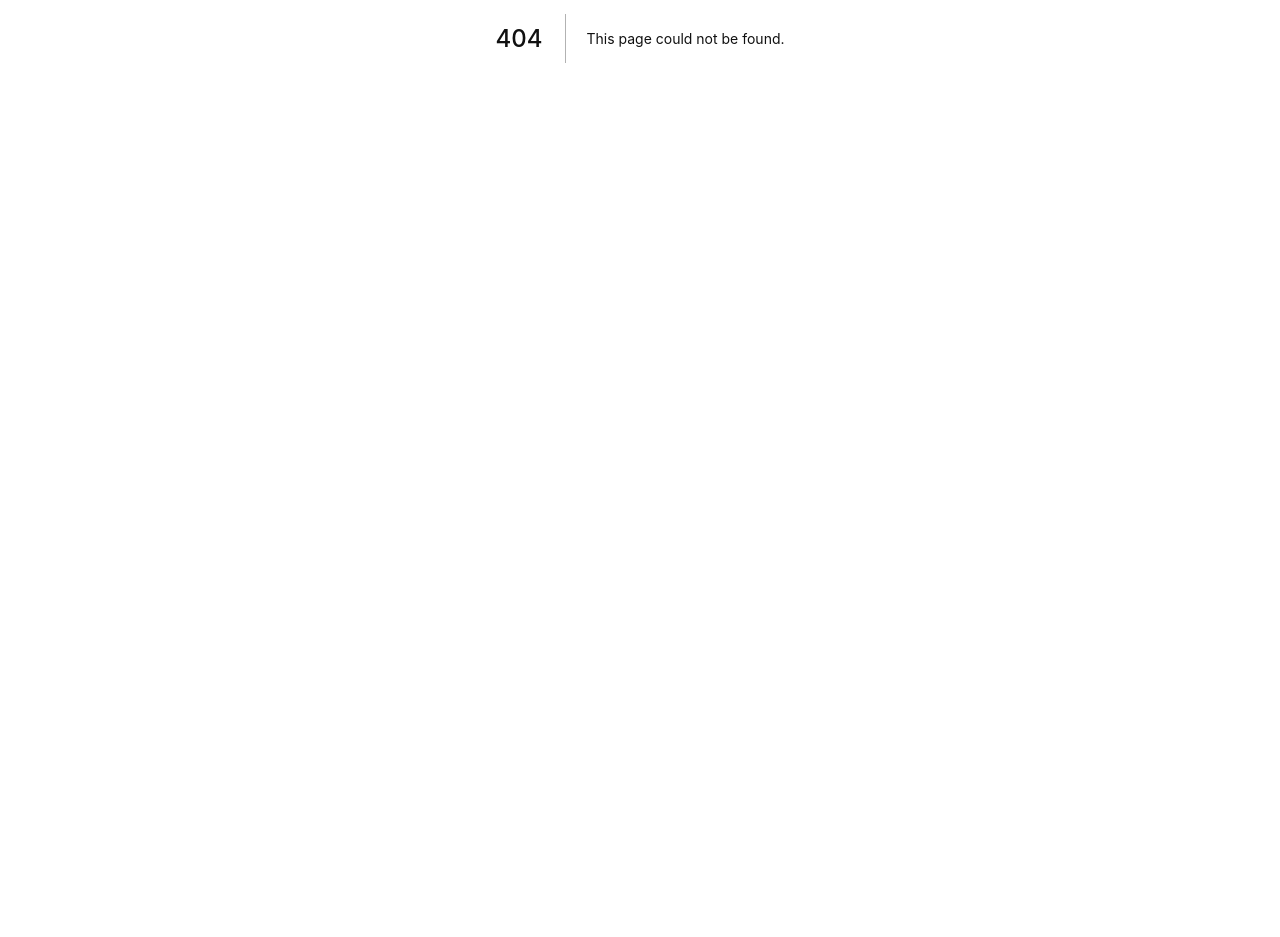
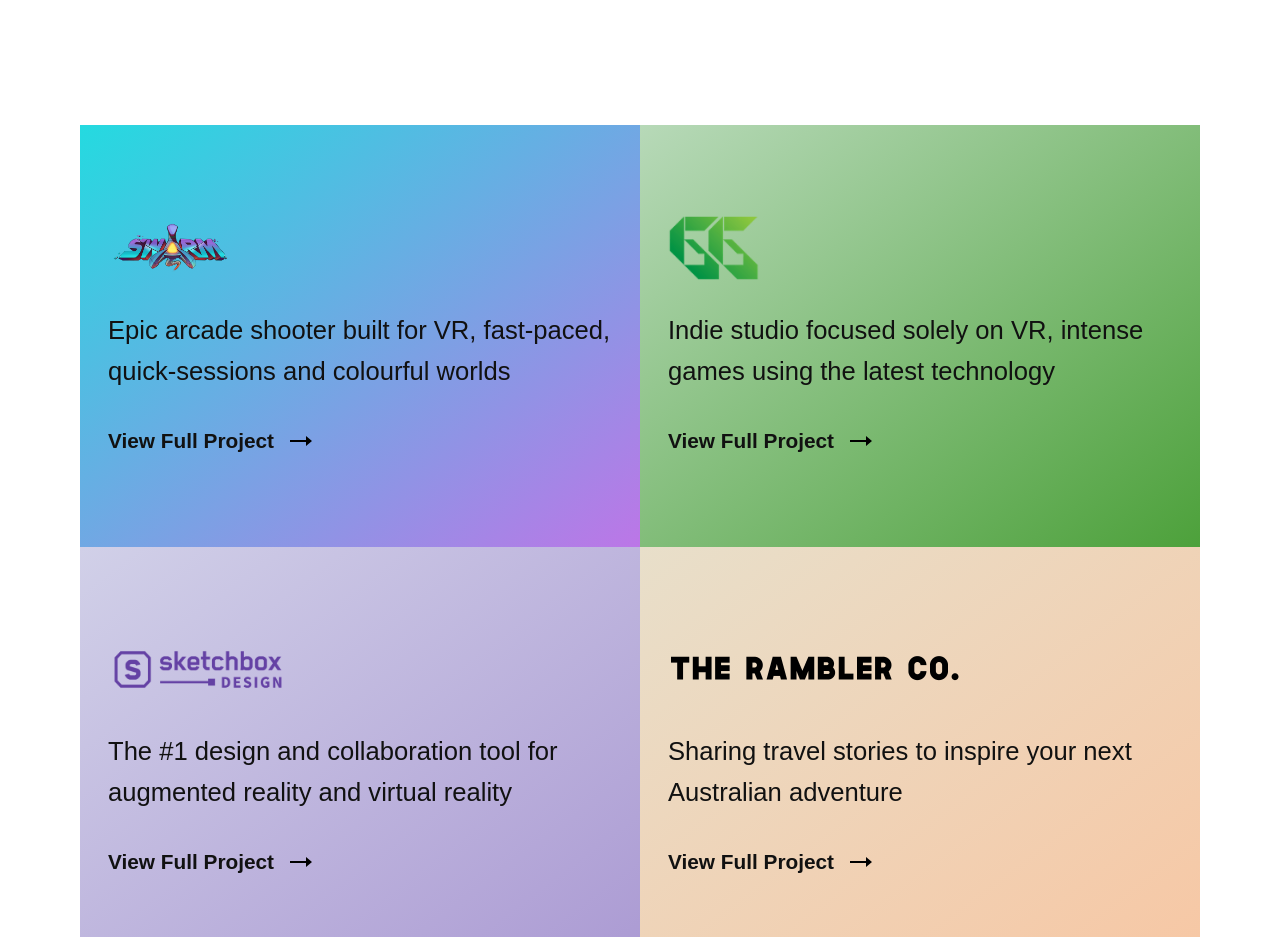
Before and after one commit to timkellytk/portfolio-v2, a Next.js app: page /portfolio in a window 1280 px wide. Before the commit this address had no page. Shown: the part 360-1297 px from the top of the page. Before the commit the page ends 800 px from the top, so only its background shows below. Built offline with nearby package versions, Linux system fonts and the light colour scheme.

Commit message:
Created Portfolio page without the odin project

```diff
--- /dev/null
+++ b/components/Portfolio/PortfolioComponent.module.css
@@ -0,0 +1,12 @@
+.Grid {
+  display: grid;
+  grid-auto-columns: 1fr;
+  grid-template-columns: 1fr 1fr;
+  grid-template-rows: auto;
+}
+
+@media (max-width: 1000px) {
+  .Grid {
+    grid-template-columns: 1fr;
+  }
+}
--- /dev/null
+++ b/components/Portfolio/PortfolioPreview/allPreviews.js
@@ -0,0 +1,68 @@
+import React from "react";
+
+export const EvolutionaryTutorsPreview = ({ PortfolioPreview }) => (
+  <PortfolioPreview
+    name="Evolutionary Tutors"
+    description="Private tutoring marketplace for primary school and high school
+              students"
+    logo="/assets/images/projects/evolutionary-tutors/evolutionary-logo.png"
+    link="/portfolio/evolutionary-tutors"
+    gradient1="#d3d3f9"
+    gradient2="#c8f4fc"
+  />
+);
+
+export const GreenskyGamesPreview = ({ PortfolioPreview }) => (
+  <PortfolioPreview
+    name="Greensky Games"
+    description="Indie studio focused solely on VR, intense games using the latest technology"
+    logo="/assets/images/projects/greensky-games/greensky-logo.png"
+    link="/portfolio/greensky-games"
+    gradient1="#b7d9b8"
+    gradient2="#4da13b"
+  />
+);
+
+export const SculptrVRPreview = ({ PortfolioPreview }) => (
+  <PortfolioPreview
+    name="SculptrVR"
+    description="Create brilliant new worlds in virtual reality and explore them with friends"
+    logo="/assets/images/projects/sculptrvr/sculptrvr-logo.png"
+    link="/portfolio/sculptrvr"
+    gradient1="#d1ecff"
+    gradient2="#98caec"
+  />
+);
+
+export const SketchboxDesignPreview = ({ PortfolioPreview }) => (
+  <PortfolioPreview
+    name="Sketchbox Design"
+    description="The #1 design and collaboration tool for augmented reality and virtual reality"
+    logo="/assets/images/projects/sketchbox-design/sketchbox-design-logo.png"
+    link="/portfolio/sketchbox-design"
+    gradient1="#d1d0e8"
+    gradient2="#ab9ad3"
+  />
+);
+
+export const SwarmPreview = ({ PortfolioPreview }) => (
+  <PortfolioPreview
+    name="Swarm"
+    description="Epic arcade shooter built for VR, fast-paced, quick-sessions and colourful worlds"
+    logo="/assets/images/projects/swarm/swarm-logo.png"
+    link="/portfolio/swarm"
+    gradient1="#24dae0"
+    gradient2="#bc76e7"
+  />
+);
+
+export const TheRamblerCoPreview = ({ PortfolioPreview }) => (
+  <PortfolioPreview
+    name="The Rambler Co"
+    description="Sharing travel stories to inspire your next Australian adventure"
+    logo="/assets/images/projects/the-rambler-co/rambler-logo.png"
+    link="/portfolio/the-rambler-co"
+    gradient1="#e8dfca"
+    gradient2="#f7c7a4"
+  />
+);
--- /dev/null
+++ b/components/Portfolio/PortfolioPreview/index.js
@@ -0,0 +1,34 @@
+import React from "react";
+import PropTypes from "prop-types";
+import Section from "../../util/Section";
+import LinkArrow from "../../util/LinkArrow";
+
+const PortfolioPreview = ({
+  gradient1,
+  gradient2,
+  logo,
+  name,
+  description,
+  link,
+}) => (
+  <Section gradient1={gradient1} gradient2={gradient2}>
+    <div>
+      <img src={logo} alt={`${name} logo`} height="65px" />
+      <p>{description}</p>
+      <LinkArrow link={link} internal>
+        View Full Project
+      </LinkArrow>
+    </div>
+  </Section>
+);
+
+PortfolioPreview.propTypes = {
+  name: PropTypes.string.isRequired,
+  description: PropTypes.string.isRequired,
+  logo: PropTypes.string.isRequired,
+  link: PropTypes.string.isRequired,
+  gradient1: PropTypes.string.isRequired,
+  gradient2: PropTypes.string.isRequired,
+};
+
+export default PortfolioPreview;
--- /dev/null
+++ b/components/Portfolio/index.js
@@ -0,0 +1,45 @@
+import React from "react";
+import BodyContent from "../util/BodyContent";
+import Animate from "../util/Animate";
+import ContentContainer from "../util/ContentContainer";
+import {
+  TheRamblerCoPreview,
+  EvolutionaryTutorsPreview,
+  SwarmPreview,
+  GreenskyGamesPreview,
+  SculptrVRPreview,
+  SketchboxDesignPreview,
+} from "./PortfolioPreview/allPreviews";
+import PortfolioPreview from "./PortfolioPreview";
+
+// import TheOdinProject from "./TheOdinProject/TheOdinProject";
+import style from "./PortfolioComponent.module.css";
+
+const PortfolioComponent = () => (
+  <BodyContent>
+    <Animate delayTitle>
+      <ContentContainer>
+        <h1>Web Development Portfolio</h1>
+        <p>
+          A collection of websites built for real-world clients and hobby
+          projects created with the latest technologies.
+        </p>
+      </ContentContainer>
+    </Animate>
+    <div className="margin">
+      <Animate delayContent>
+        <div className={style.Grid}>
+          <SwarmPreview PortfolioPreview={PortfolioPreview} />
+          <GreenskyGamesPreview PortfolioPreview={PortfolioPreview} />
+          <SketchboxDesignPreview PortfolioPreview={PortfolioPreview} />
+          <TheRamblerCoPreview PortfolioPreview={PortfolioPreview} />
+          <SculptrVRPreview PortfolioPreview={PortfolioPreview} />
+          <EvolutionaryTutorsPreview PortfolioPreview={PortfolioPreview} />
+        </div>
+        {/*  <TheOdinProject /> */}
+      </Animate>
+    </div>
+  </BodyContent>
+);
+
+export default PortfolioComponent;
--- /dev/null
+++ b/components/util/LinkArrow/LinkArrow.module.css
@@ -0,0 +1,24 @@
+.ArrowIcon {
+  width: 22px;
+  height: 10px;
+  margin-left: 16px;
+  margin-right: -3px;
+  margin-bottom: 2px;
+  transition-property: transform;
+  transition-duration: 200ms;
+  transition-timing-function: ease-in-out;
+  display: inline-block;
+}
+.ArrowText {
+  line-height: 160%;
+  font-size: 1.3em;
+  font-weight: 700;
+  display: inline;
+}
+.Button {
+  text-decoration: none;
+  display: inline-block;
+}
+.Button:hover .ArrowIcon {
+  transform: translate(8px, 0px);
+}
--- /dev/null
+++ b/components/util/LinkArrow/index.js
@@ -0,0 +1,27 @@
+import React from "react";
+import PropTypes from "prop-types";
+import Link from "next/link";
+import style from "./LinkArrow.module.css";
+
+const LinkArrow = ({ link, internal, children }) => (
+  <Link
+    href={link}
+    target={!internal && "_blank"}
+    rel={!internal && "noopener noreferrer"}
+  >
+    <div className={style.Button}>
+      <p className={style.ArrowText}>{children}</p>
+      <img
+        src="/assets/images/utility/arrow-icon.svg"
+        className={style.ArrowIcon}
+        alt="arrow icon"
+      />
+    </div>
+  </Link>
+);
+
+LinkArrow.propTypes = {
+  link: PropTypes.string.isRequired,
+};
+
+export default LinkArrow;
--- /dev/null
+++ b/components/util/Section/Section.module.css
@@ -0,0 +1,7 @@
+.Section {
+  padding-top: 90px;
+  padding-bottom: 90px;
+  margin: 0 auto;
+  overflow: hidden;
+  width: 100%;
+}
--- /dev/null
+++ b/components/util/Section/index.js
@@ -0,0 +1,26 @@
+import React from "react";
+import PropTypes from "prop-types";
+import ContentContainer from "../ContentContainer";
+import style from "./Section.module.css";
+
+const Section = ({ children, gradient1, gradient2 }) => {
+  const background = `linear-gradient(to bottom right,${gradient1}, ${gradient2})`;
+
+  return (
+    <div
+      className={style.Section}
+      style={{
+        background,
+      }}
+    >
+      <ContentContainer section>{children}</ContentContainer>
+    </div>
+  );
+};
+
+Section.propTypes = {
+  gradient1: PropTypes.string.isRequired,
+  gradient2: PropTypes.string.isRequired,
+};
+
+export default Section;
--- /dev/null
+++ b/pages/portfolio.js
@@ -0,0 +1,16 @@
+import Head from "next/head";
+import Layout from "../components/util/Layout";
+import Portfolio from "../components/Portfolio";
+
+export default function Index() {
+  return (
+    <>
+      <Head>
+        <title>Portfolio | Tim Kelly, Front-End Web Developer</title>
+      </Head>
+      <Layout>
+        <Portfolio />
+      </Layout>
+    </>
+  );
+}
```
